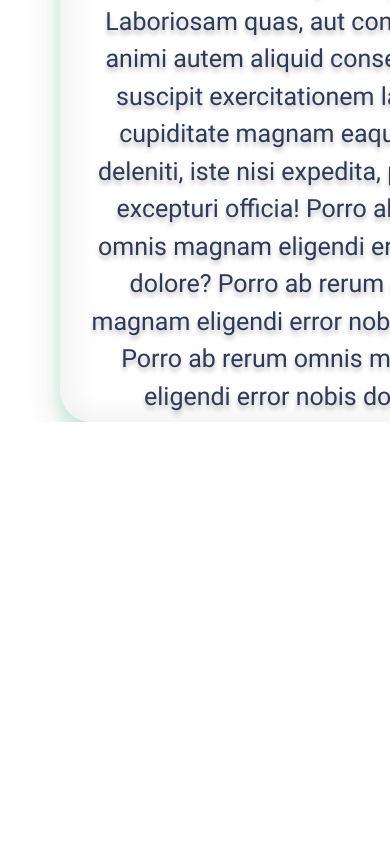
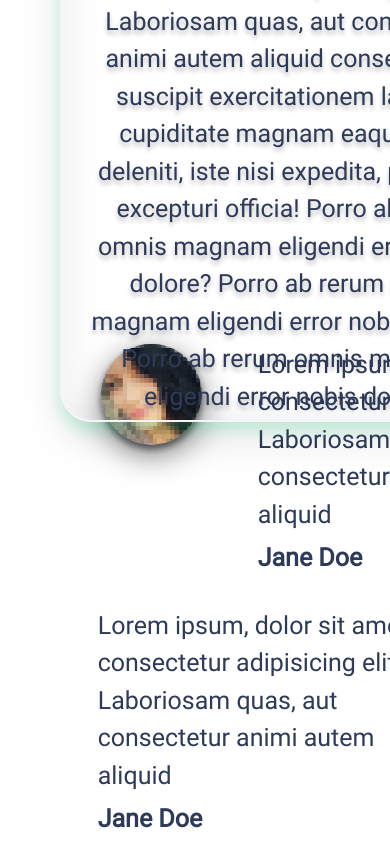
Before and after one commit to denosaur98/Tesonero, a React (Create React App) app: page / in a window 390 px wide. Shown: the part 2280-3124 px from the top of the page. Before the commit the page ends 2702 px from the top, so only its background shows below. Built offline with nearby package versions, Linux system fonts and the light colour scheme.

Commit message:
mobileOk

```diff
--- a/src/components/sectionMain/SectionMain.module.css
+++ b/src/components/sectionMain/SectionMain.module.css
@@ -70,6 +70,10 @@
   color: #2E3A59;
 }
 .jane {
+  font-weight: bold;
+  line-height: 50px;
+}
+.janeF {
   font-weight: bold;
   line-height: 50px;
 }
@@ -202,7 +206,7 @@
     position: absolute;
     width: 184px;
     height: 4px;
-    left: 41%;
+    left: 39%;
     top: 96px;
     background: #00C368;
   }
@@ -220,7 +224,6 @@
     text-align: center;
     color: #2E3A59;
   }
-
   .section_container .photo {
     z-index: 2;
     background-image: url('./Rectangle\ 88.png');
@@ -275,9 +278,15 @@
     filter: drop-shadow(0px 8px 15px rgba(0, 0, 0, 0.5));
   }
   .jane {
+    font-weight: bold;
+    line-height: 50px;
+    white-space: nowrap;
+  }
+  .janeF {
     display: none;
     font-weight: bold;
     line-height: 50px;
+    white-space: nowrap;
   }
   .section_container .quotes_oposite {
     background-image: url('./quotesM.png');
@@ -292,59 +301,56 @@
   .bottom_left_container {
     margin-top: 600px;
   }
-  .p1 {
-    display: none;
+  .section_container .p1 {
+    top: 245vw;
     text-align: left;
     position: absolute;
-    width: 242px;
+    width: 342px;
     height: 129px;
-    left: 130px;
+    left: 285px;
     font-family: 'Roboto';
     font-style: normal;
     font-weight: 400;
-    font-size: 16px;
+    font-size: 25px;
     line-height: 150%;
     color: #2E3A59;
   }
-  .photo_mini {
-    display: none;
+  .section_container .photo_mini {
     background-image: url('./Rectangle\ 88.png');
     box-sizing: border-box;
     position: absolute;
-    width: 97px;
-    height: 97px;
-    top: 610px;
-    left: 370px;
+    width: 30vw;
+    height: 30vw;
+    top: 250vw;
+    left: 120px;
     background-size: cover;
     filter: drop-shadow(0px 8px 15px rgba(0, 0, 0, 0.5));
   }
-  .photo_mini2 {
-    display: none;
+  .section_container .photo_mini2 {
+    top: 274vw;
     background-image: url('./Rectangle\ 88.png');
     box-sizing: border-box;
-    position: absolute;
-    width: 97px;
-    height: 97px;
-    top: 610px;
-    left: 490px;
+    position: relative;
+    width: 30vw;
+    height: 30vw;
+    left: 465px;
     background-size: cover;
     filter: drop-shadow(0px 8px 15px rgba(0, 0, 0, 0.5));
   }
-  .p2 {
-    display: none;
+  .section_container .p2 {
+    top: 312vw;
     text-align: left;
     position: absolute;
-    width: 242px;
+    width: 342px;
     height: 129px;
-    left: 610px;
+    left: 125px;
     font-family: 'Roboto';
     font-style: normal;
     font-weight: 400;
-    font-size: 16px;
+    font-size: 25px;
     line-height: 150%;
     color: #2E3A59;
   }
-
   .line_container {
     display: flex;
     justify-content: center;
@@ -353,7 +359,7 @@
     position: absolute;
     width: 184px;
     height: 4px;
-    left: 40%;
+    left: 36%;
     top: 96px;
     background: #00C368;
   }
--- a/src/components/sectionMain/SectionMain.tsx
+++ b/src/components/sectionMain/SectionMain.tsx
@@ -20,7 +20,7 @@ function SectionMain() {
               animi  autem aliquid consequuntur suscipit exercitationem laborum cupiditate magnam eaque quae deleniti, iste nisi
               expedita, provident excepturi officia!
               Porro ab rerum omnis magnam eligendi error nobis dolore? Porro ab rerum omnis magnam eligendi error nobis dolore? Porro ab rerum omnis magnam eligendi error nobis dolore?
-              <br/><span className={css.jane}>Jane Doe</span>
+              <br/><span className={css.janeF}>Jane Doe</span>
               <div className={css.mob}></div>
             </p>
             <div className={css.quotes_oposite}></div>
```
